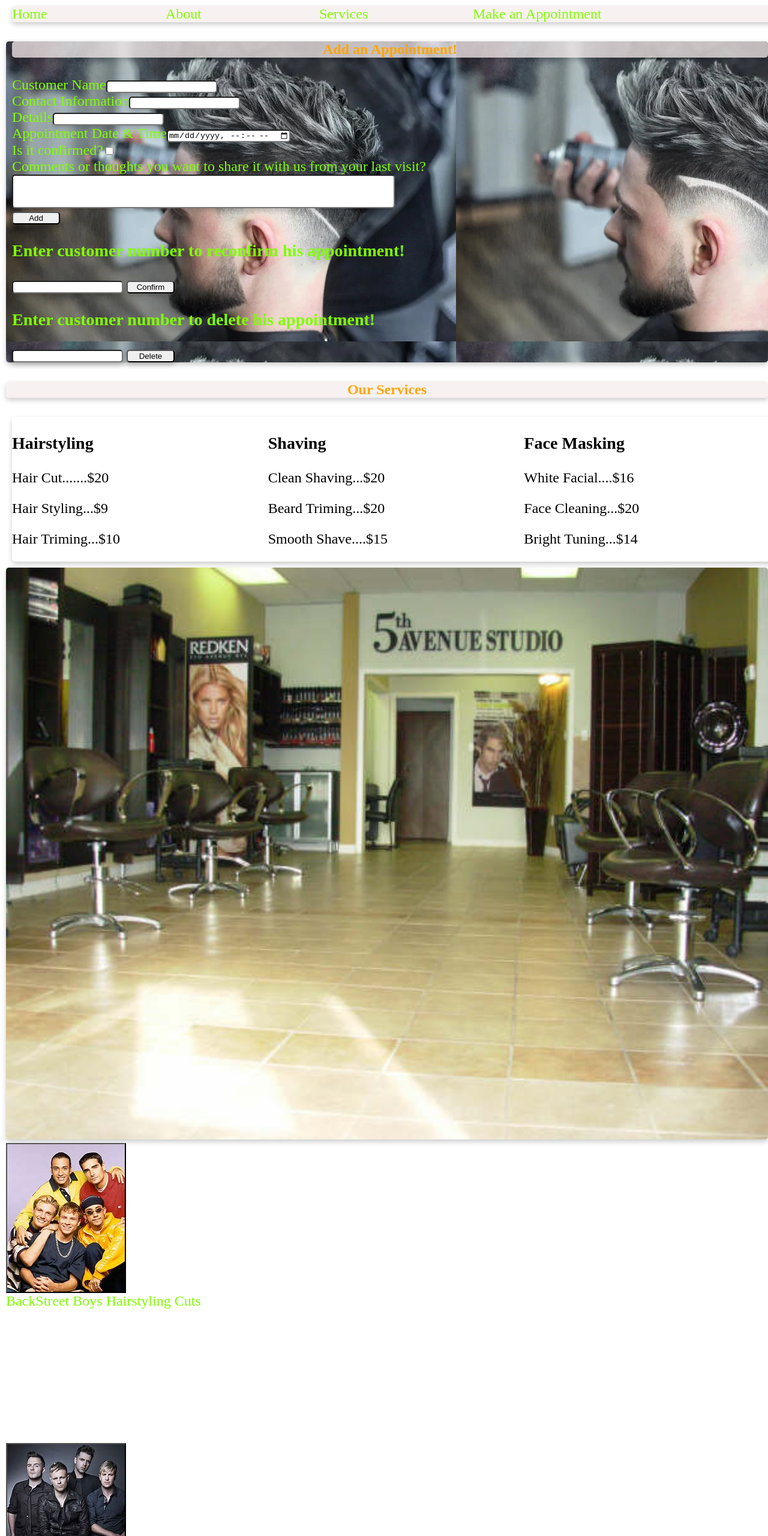
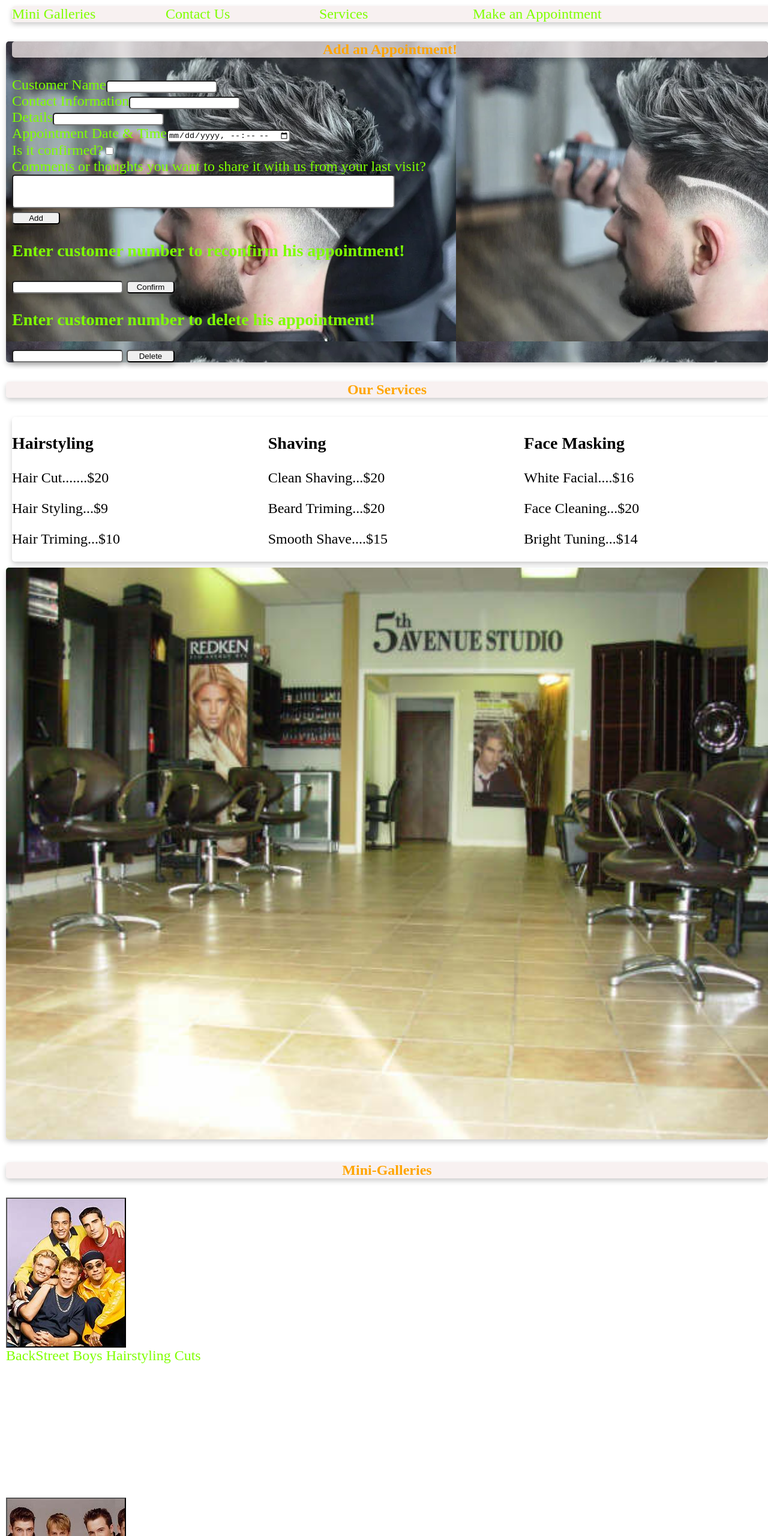
Before and after one commit to salwaAllawdaei/AdvWebApp-FinalProject, a plain HTML site: page Todo/index.html in a window 1280 px wide. Shown: the top 2560 px of the page at 60% size. Drawn offline with Linux system fonts and the light colour scheme; no server answers.

Commit message:
img added

```diff
--- a/Todo/css/style.css
+++ b/Todo/css/style.css
@@ -194,7 +194,7 @@ footer {
 }
 
 #show-mini1 {
-    background-image: url('./img/westLife6.jpg');
+    background-image: url('./img/west.jpg');
     width: 200px;
     height: 200px;
     cursor: pointer;
--- a/Todo/index.html
+++ b/Todo/index.html
@@ -11,11 +11,11 @@
 
 <body>
     <nav>
-        <div data-link="home">
-            Home
+        <div data-link="miniGalleries">
+            Mini Galleries
         </div>
-        <div data-link="about">
-            About
+        <div data-link="contact">
+            Contact Us
         </div>
         <div data-link="services">
             Services
@@ -77,6 +77,7 @@
         <div><img id="imgServices" src="./css/img/services.jpg" /></div>
     </div>
     <div id="gallery">
+        <h4>Mini-Galleries</h4>
         <div class="galleries"><button id="show-mini"></button>
             <caption>BackStreet Boys Hairstyling Cuts</caption>
         </div>
@@ -109,6 +110,18 @@
             <img src="./css/img/eagles4.jpg" />
         </div>
     </div>
+    <div>
+        <h4>Contact Us</h4>
+        <div id="contact">
+            <p>100 St-Joseph<br>
+                J8Z 1B9<br>
+                Gatineau, Quebec, Canada<br>
+                Tel:222-222-2222<br>
+                Salon@gmail.ca<br>
+                <a href="appointment-new">www.salon.com</a>
+            </p>
+        </div>
+    </div>
     <footer>Salon ©2022</footer>
     <script src="./js/todo.js"></script>
 </body>
```
Also changed, not shown: Todo/css/img/west.jpg (added).
